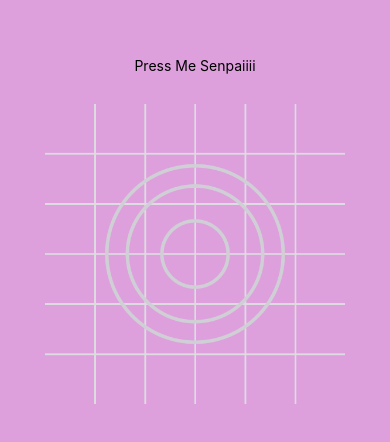
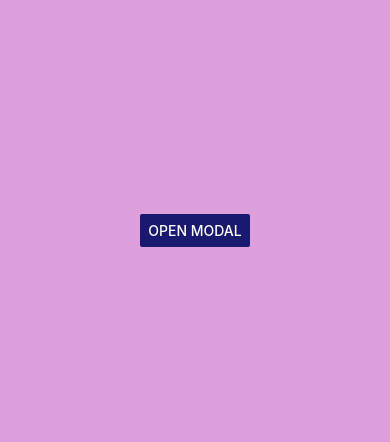
Before and after one commit to tirthraj07/React-Native, a React Native app: screen / in a window 390 px wide. Shown: the part 192-634 px from the top of the page. Built offline with nearby package versions, Linux system fonts and the light colour scheme.

Commit message:
React Native Tutorial - 14 - Modal

```diff
--- a/App.js
+++ b/App.js
@@ -1,12 +1,9 @@
-import { View, Image, Text, Pressable } from "react-native";
+import { useState } from "react";
+import { View,  Text, Modal, Button } from "react-native";
 
-const logoImage = require('./assets/adaptive-icon.png');
 
 export default function App(){
-
-  const handlePress = ()=>{
-    console.log("Senpai pressed me harderrr");
-  }
+  const [isModalVisible, setIsModalVisible] = useState(false)
 
   return (
     <View style={{
@@ -15,32 +12,30 @@ export default function App(){
       justifyContent: 'center',
       alignItems: 'center',
       gap:30,
-    }}>
+      }}>
 
-    <Pressable onPress={()=>{console.log("Bro pressed me")}}>
-      <Text>Press Me Senpaiiii</Text>
-    </Pressable>
+      <Button title="Open Modal" color={"midnightblue"} onPress={()=>setIsModalVisible(true)} />
 
-    <Pressable onPress={()=>{console.log("Image Pressed")}}>
-      <Image source={logoImage} style={{width:300, height:300}} />
-    </Pressable>
+      <Modal
+        transparent
+        visible={isModalVisible}
+        style={{alignSelf:"center"}}
+        onRequestClose={()=>setIsModalVisible(false)}       // for Android -> back button and IOS/Android -> Gestures
+        animationType="fade"    // slide
+        // presentationStyle="fullScreen"  // Note: fullScreen and transparent are not supported together
+        // presentationStyle="pageSheet"  // Affects only IOS
+        >
+        <View style={{flex:1, justifyContent: 'center', alignItems: 'center'}}>
+          <View style={{width: 300, height:300, backgroundColor:'white', borderRadius:30}}>
+            <Text style={{textAlign:"center", margin:"auto", fontSize:30}}>
+              Modal Content!
+            </Text>
+            <Button title="Close" color={"darkblue"}  onPress={()=>setIsModalVisible(false)} />
+          </View>
+        </View>
+      </Modal>
 
-    {/*
 
-      Pressable:
-
-      Pressable is a wrapper component that detects various stages of press
-      interactions on its defined children
-
-      You can create a custom button using Pressable
-
-      - onPressIn : is called when a press is activated
-      - onLongPress : is trigger when a press is held for longer than 500 ms
-      - onPressOut: is called when the press gesture is deactivated
-
-      Refer: https://youtu.be/a-O0mtim9LY?si=3g1MUeCITCH8nUor&t=200
-
-    */}
 
     </View>
   )
```
